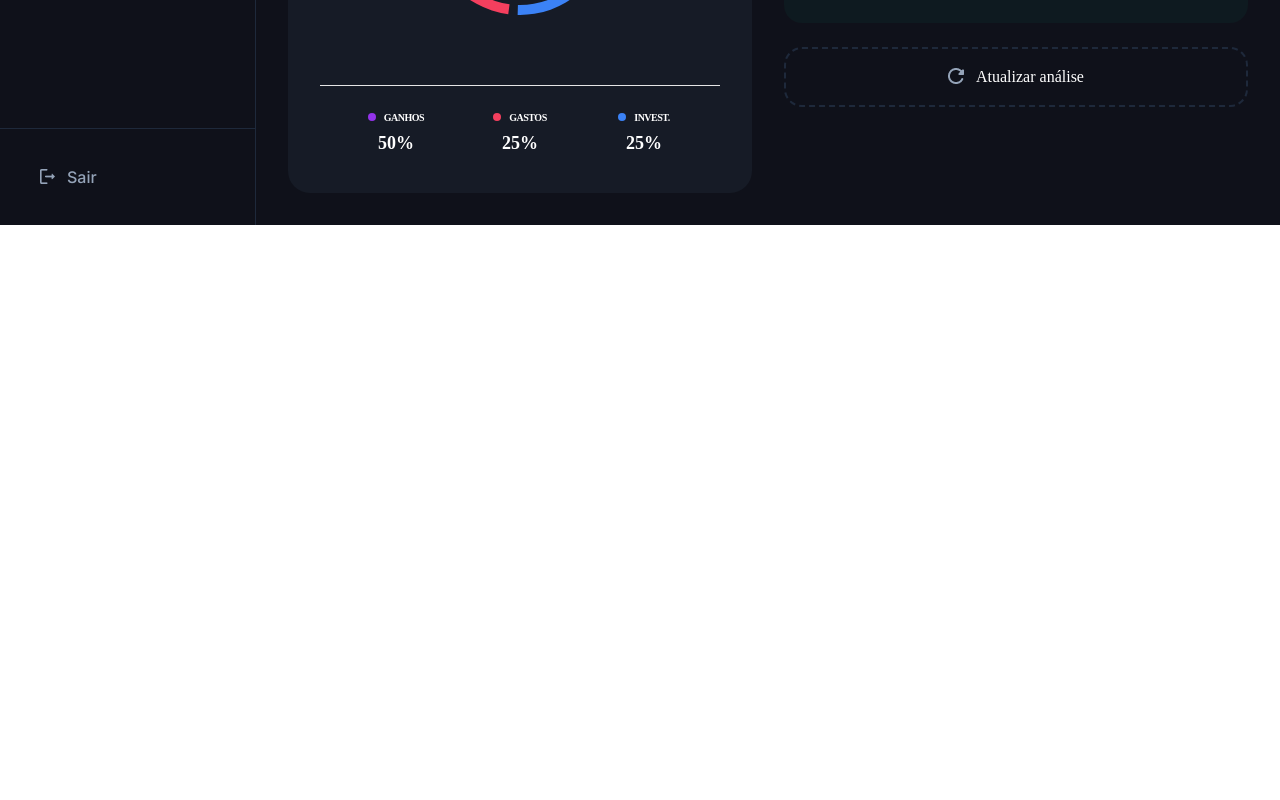
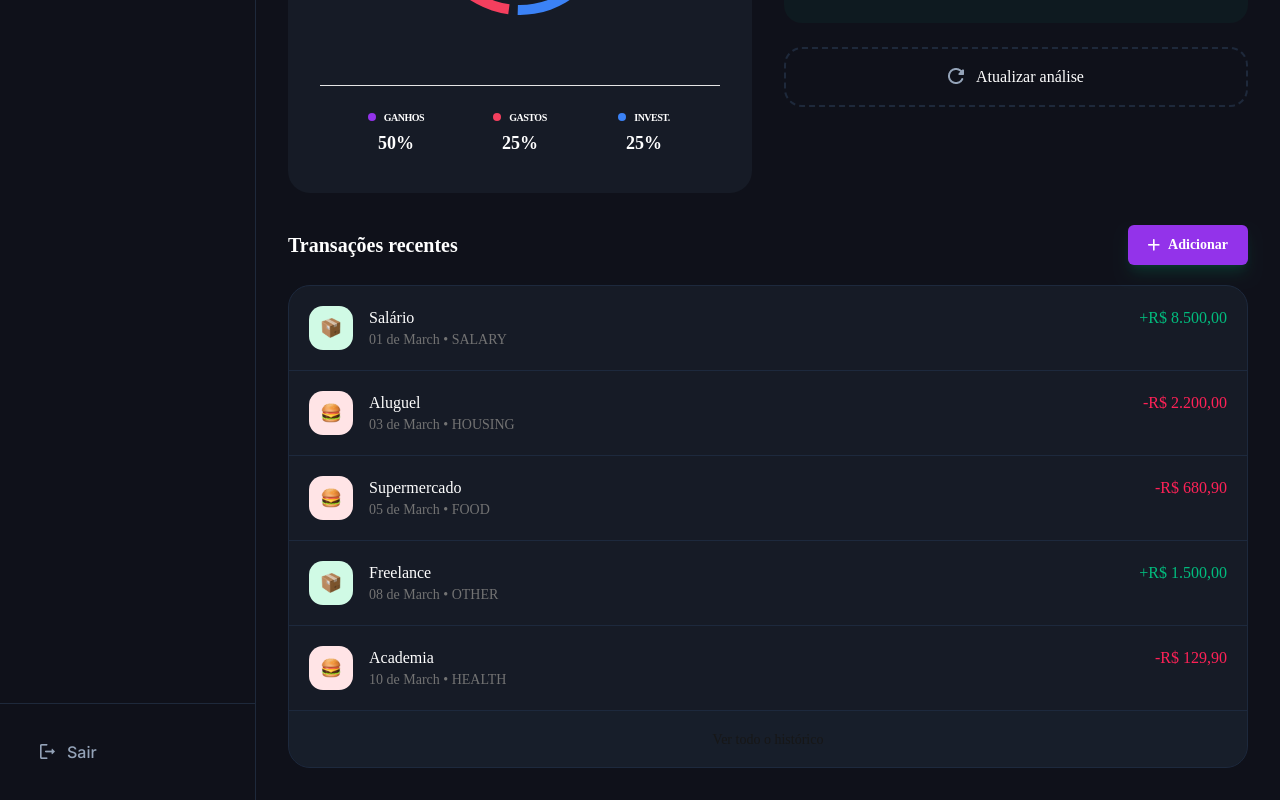
Before and after one commit to Arthurthedev/findtrack-ai-app, a Next.js app: page / in a window 1280 px wide. Shown: the part 650-1450 px from the top of the page. Before the commit the page ends 875 px from the top, so only its background shows below. Built offline with nearby package versions, Linux system fonts and the light colour scheme.

Commit message:
feat(transactions): implement recent transactions UI and add transaction button

```diff
--- /dev/null
+++ b/src/app/_components/add-transaction-button.tsx
@@ -0,0 +1,103 @@
+"use client";
+import { useState } from "react";
+import Image from "next/image";
+import PlusIcon from "@/src/assets/recent-transactions/plus-icon.png";
+import ConfirmIcon from "@/src/assets/recent-transactions/confirm-icon.png"
+
+import {
+    Dialog,
+    DialogContent,
+    DialogHeader,
+    DialogTitle,
+    DialogTrigger,
+    DialogFooter,
+} from "@/src/app/_components/ui/dialog";
+import { Label } from "./ui/label";
+import { Input } from "./ui/input";
+import { Select, SelectContent, SelectTrigger, SelectValue } from "./ui/select";
+
+export const AddTransactionButton = () => {
+    const [open, setIsOpen] = useState<boolean>(false);
+    return (
+        <section>
+            <Dialog open={open} onOpenChange={setIsOpen}>
+                <DialogTrigger asChild>
+                    <button
+                        type="button"
+                        className="rounded-sm bg-[#9333EA] px-5 py-2.5 text-sm font-semibold text-white shadow-lg shadow-emerald-600/20 transition-colors flex items-center gap-2 cursor-pointer"
+                    >
+                        <Image src={PlusIcon} alt="Plus Icon" />
+                        <p>Adicionar</p>
+                    </button>
+                </DialogTrigger>
+                <DialogContent className="bg-[#1E293B] text-white">
+                    <DialogHeader className="p-2 ">
+                        <DialogTitle>Nova transação</DialogTitle>
+                    </DialogHeader>
+                    <div className="-mx-[15px] border-b border-[#293345]"></div>
+                    <form className="flex flex-col gap-4 pt-4">
+                        <div className="space-y-2">
+                            <Label>Titulo</Label>
+                            <Input
+                                className="bg-[#293445]"
+                                id="name"
+                                placeholder="Ex: Almoço, Freela..."
+                            />
+                        </div>
+                        <div className="space-y-2">
+                            <Label>Valor (R$)</Label>
+                            <Input
+                                className="rounded-xl py-4 bg-[#293445]"
+                                id="amount"
+                                type="number"
+                                placeholder="0,00"
+                            />
+                        </div>
+                        <div className="space-y-2">
+                            <label>Tipo</label>
+                            <Select>
+                                <SelectTrigger className="w-full bg-[#293445]">
+                                    <SelectValue placeholder="Selecione o tipo" />
+                                </SelectTrigger>
+                                <SelectContent></SelectContent>
+                            </Select>
+                        </div>
+                        <div className="space-y-2">
+                            <label>Categoria</label>
+                            <Select>
+                                <SelectTrigger className="w-full bg-[#293445]">
+                                    <SelectValue placeholder="Selecione o tipo" />
+                                </SelectTrigger>
+                                <SelectContent></SelectContent>
+                            </Select>
+                        </div>
+                        <div className="space-y-2">
+                            <label>Método de pagamento</label>
+                            <Select>
+                                <SelectTrigger className="w-full bg-[#293445]   ">
+                                    <SelectValue placeholder="Selecione o tipo" />
+                                </SelectTrigger>
+                                <SelectContent></SelectContent>
+                            </Select>
+                        </div>
+                        <div className="space-y-2">
+                            <Label>Data</Label>
+                            <Input
+                                className="bg-[#293445]"
+                                id="date  "
+                                placeholder="__/__/_____"
+                            />
+                        </div>
+                        <DialogFooter className="gap-4 border-none bg-[#1E293B]">
+                          <button className="border border-[#CAD5E2] rounded-lg w-1/3 py-2.5 cursor-pointer">Cancelar</button>
+                          <button className="bg-[#8E51FF] w-2/3 flex items-center justify-center gap-2 rounded-xl cursor-pointer">
+                            <Image src={ConfirmIcon} alt="icone de confirmação"/>
+                            <p className="font-semibold text-sm">Salvar transação</p>
+                          </button>
+                        </DialogFooter>
+                    </form>
+                </DialogContent>
+            </Dialog>
+        </section>
+    );
+};
--- a/src/app/_components/ai-insights.tsx
+++ b/src/app/_components/ai-insights.tsx
@@ -4,7 +4,7 @@ import bulbIcon from "@/src/assets/ai-insights/bulb-icon.png";
 import insightsIcon from "@/src/assets/ai-insights/insights-icon.png";
 import refreshIcon from "@/src/assets/ai-insights/refresh-icon.png";
 
-export function AiInsights() {
+export default function AiInsights() {
     return (
         <div className="text-white space-y-6">
             <div className="flex items-center gap-2">
--- /dev/null
+++ b/src/app/_components/recent-transactions.tsx
@@ -0,0 +1,120 @@
+import dayjs from 'dayjs'
+import 'dayjs/locale/pt-br'
+import { TransactionIcon } from '@/src/app/_components/transaction-icon'
+import Link from 'next/link'
+import { AddTransactionButton } from './add-transaction-button'
+
+export interface Transaction {
+    id: string
+    name: string
+    amount: number | { toNumber?: ()=> number}
+    type: 'DEPOSIT' | 'EXPENSE' | 'INVESTMENT'
+  category:
+    | 'HOUSING'
+    | 'TRANSPORTATION'
+    | 'FOOD'
+    | 'ENTERTAINMENT'
+    | 'HEALTH'
+    | 'UTILITY'
+    | 'SALARY'
+    | 'EDUCATION'
+    | 'OTHER'
+  date: Date | string
+}
+
+export default function RecentTransactions() {
+  {
+    const recentTransactionsMock: Transaction[] = [
+      {
+        id: '1',
+        name: 'Salário',
+        amount: 8500,
+        type: 'DEPOSIT',
+        category: 'SALARY',
+        date: new Date(2026, 2, 1),
+      },
+      {
+        id: '2',
+        name: 'Aluguel',
+        amount: 2200,
+        type: 'EXPENSE',
+        category: 'HOUSING',
+        date: new Date(2026, 2, 3),
+      },
+      {
+        id: '3',
+        name: 'Supermercado',
+        amount: 680.9,
+        type: 'EXPENSE',
+        category: 'FOOD',
+        date: new Date(2026, 2, 5),
+      },
+      {
+        id: '4',
+        name: 'Freelance',
+        amount: 1500,
+        type: 'DEPOSIT',
+        category: 'OTHER',
+        date: new Date(2026, 2, 8),
+      },
+      {
+        id: '5',
+        name: 'Academia',
+        amount: 129.9,
+        type: 'EXPENSE',
+        category: 'HEALTH',
+        date: new Date(2026, 2, 10),
+      },
+    ]
+
+    return (
+      <div className='text-white'>
+        <div className="flex justify-between items-center mb-5">
+          <p className="text-xl font-bold">Transações recentes</p>
+          <AddTransactionButton/>
+        </div>
+
+        <div className="bg-[#161b26] rounded-3xl border border-[#1d293d] overflow-hidden">
+          {recentTransactionsMock.map((transaction) => (
+            <div
+              key={transaction.id}
+              className="p-5 flex gap-4 border-b last:border-none border-[#1d293d] hover:bg-slate-800/50 transition-colors"
+            >
+              <TransactionIcon type={transaction.type} />
+
+              <div className="flex-1">
+                <p>{transaction.name}</p>
+                <p className="text-sm text-muted-foreground">
+                  {dayjs(transaction.date).format('DD [de] MMMM')}{' '}
+                  • {transaction.category}
+                </p>
+              </div>
+
+              <span
+                className={
+                  transaction.type === 'EXPENSE'
+                    ? 'text-rose-500'
+                    : 'text-emerald-500'
+                }
+              >
+                {transaction.type === 'EXPENSE' ? '-' : '+'}
+                {transaction.amount.toLocaleString('pt-BR', {
+                  style: 'currency',
+                  currency: 'BRL',
+                })}
+              </span>
+            </div>
+          ))}
+          <div className="p-4 bg-slate-800/20 text-center">
+            <Link
+              className="text-primary text-sm hover:underline"
+              href="/transactions"
+            >
+              Ver todo o histórico
+            </Link>
+          </div>
+        </div>
+      </div>
+    )
+  }
+}
--- /dev/null
+++ b/src/app/_components/transaction-icon.tsx
@@ -0,0 +1,45 @@
+import Image from 'next/image'
+import type { StaticImageData } from 'next/image'
+
+import Food from '@/src/assets/recent-transactions/food-icon.png'
+import Box from '@/src/assets/recent-transactions/box-icon.png'
+import Tv from '@/src/assets/recent-transactions/tv-icon.png'
+
+interface TransactionIconProps {
+  type: 'DEPOSIT' | 'EXPENSE' | 'INVESTMENT'
+}
+
+const ICON_CONFIG: Record<
+  'DEPOSIT' | 'EXPENSE' | 'INVESTMENT',
+  {
+    icon: StaticImageData
+    bg: string
+    color: string
+  }
+> = {
+  DEPOSIT: {
+    icon: Box,
+    bg: 'bg-emerald-100 dark:bg-emerald-500/20',
+    color: 'text-emerald-600 dark:text-emerald-400',
+  },
+  EXPENSE: {
+    icon: Food,
+    bg: 'bg-rose-100 dark:bg-rose-500/20',
+    color: 'text-rose-600 dark:text-rose-400',
+  },
+  INVESTMENT: {
+    icon: Tv,
+    bg: 'bg-blue-100 dark:bg-blue-500/20',
+    color: 'text-blue-600 dark:text-blue-400',
+  },
+}
+
+export function TransactionIcon({ type }: TransactionIconProps) {
+  const config = ICON_CONFIG[type]
+
+  return (
+    <div className={`${config.bg} ${config.color} p-3 rounded-xl h-fit`}>
+      <Image src={config.icon} alt="transaction icon" width={20} height={20} />
+    </div>
+  )
+}
--- a/src/app/page.tsx
+++ b/src/app/page.tsx
@@ -3,7 +3,8 @@ import FinancialMetricCard from "./_components/financial-metric-card";
 import Header from "./_components/header";
 import Sidebar from "./_components/sidebar";
 import ChartCard from "./_components/chart-card";
-import { AiInsights } from "./_components/ai-insights";
+import  AiInsights  from "./_components/ai-insights";
+import  RecentTransactions  from "./_components/recent-transactions";
 
 export default function Home() {
     return (
@@ -38,6 +39,10 @@ export default function Home() {
                             <AiInsights />
                         </div>
                     </section>
+
+                    <section>
+                        <RecentTransactions/>
+                    </section>
                 </main>
             </div>
         </div>
```
